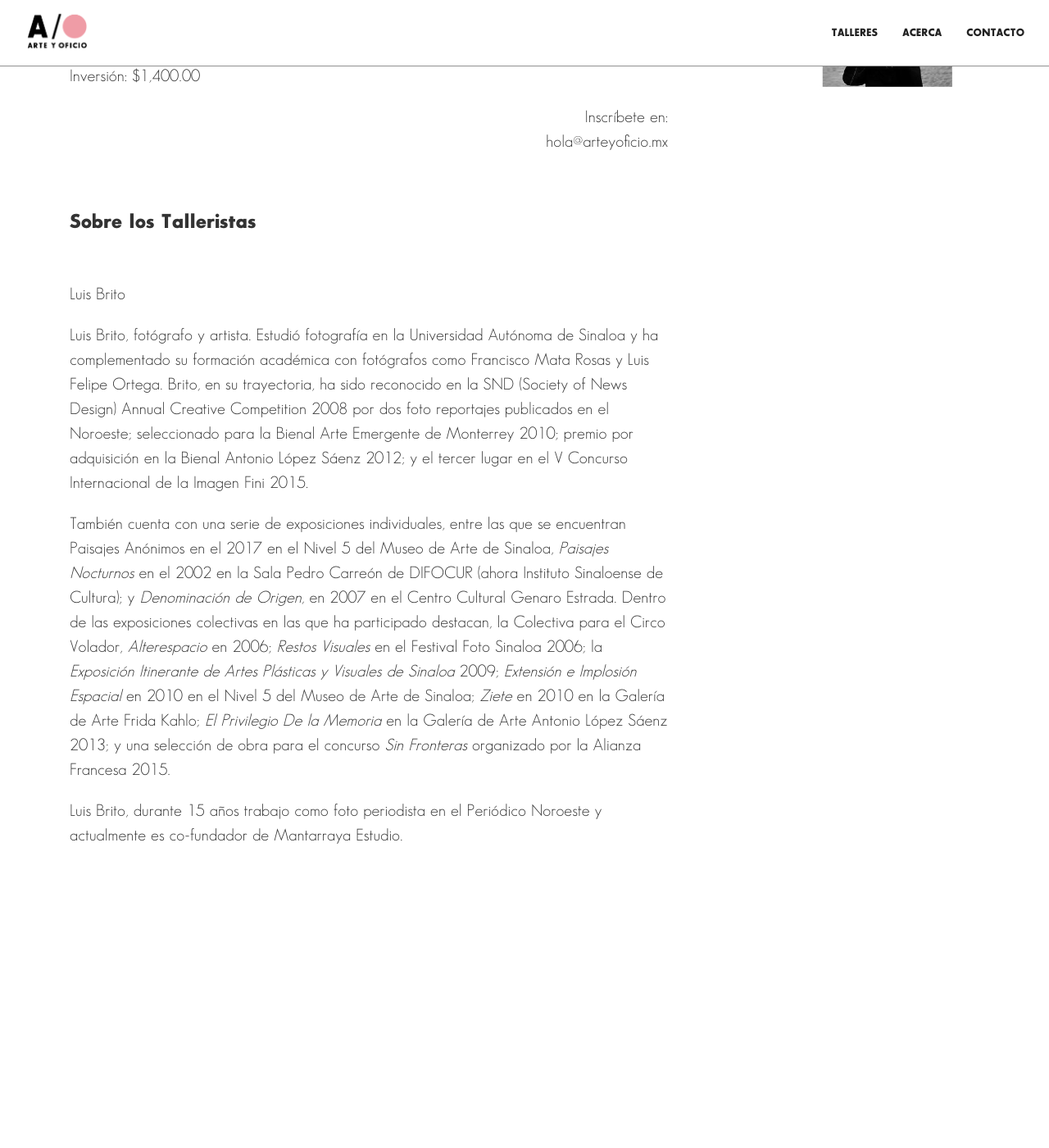
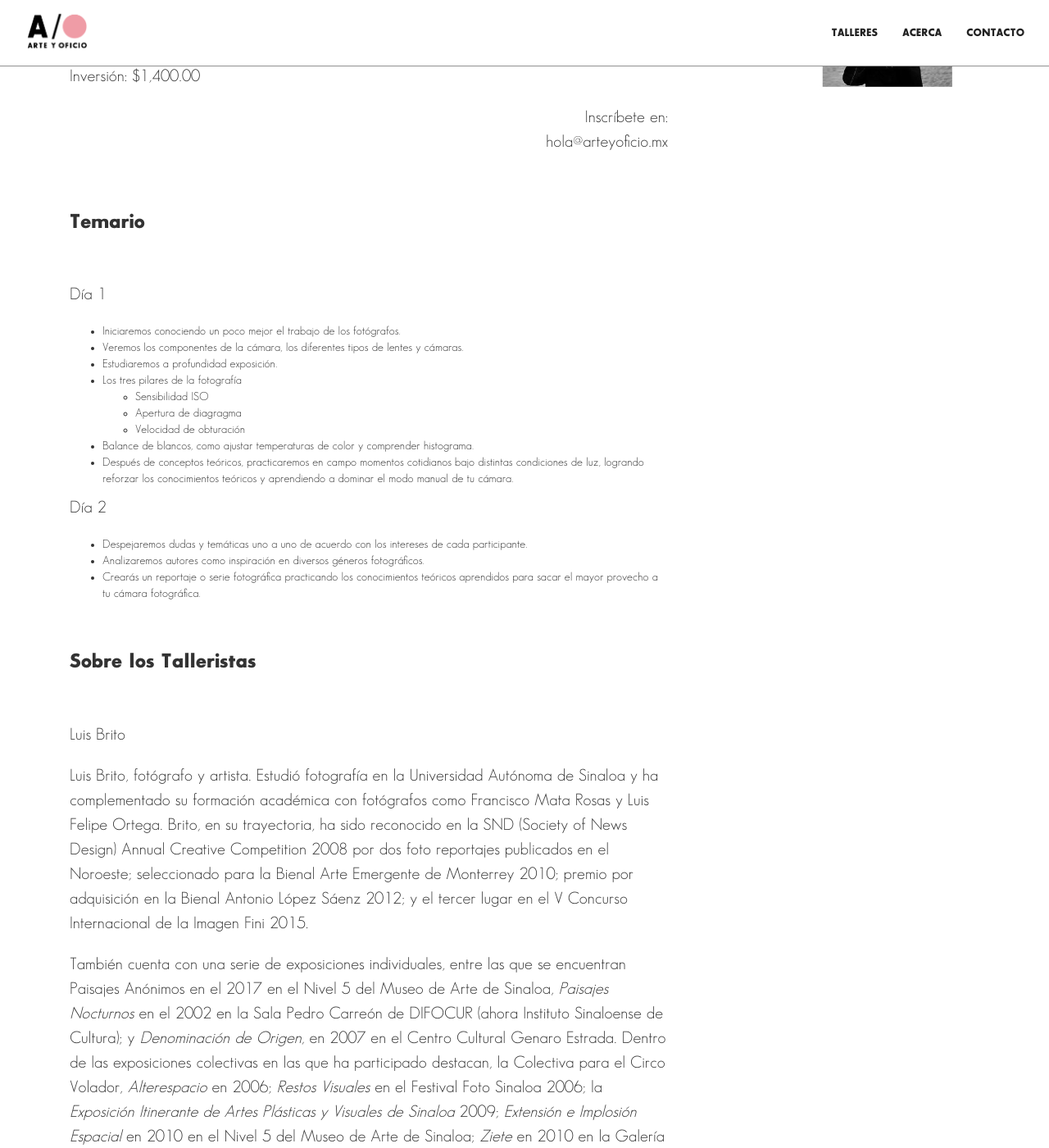
Before and after one commit to defvol/ayo, a Jekyll site: the page built from taller.md, in a window 1280 px wide and 1400 px high, scrolled down 395 px. Shown: the whole window at 82% size. Built offline with Jekyll 4.4.1, drawn with Linux system fonts in a browser that asks for light colours; comment, search, counter and statistics services are not loaded; before the commit the page ends 1549 px from its top, so only the background shows below that.

Commit message:
Add workshop agenda

```diff
--- a/_sass/_base.scss
+++ b/_sass/_base.scss
@@ -391,11 +391,6 @@ body {
 /** POSTS **/
 
 #post {
-  ul {
-    list-style: none;
-    padding-left: 0;
-  }
-
   div.pictures {
     padding-top: 40px;
   }
--- a/taller.md
+++ b/taller.md
@@ -26,6 +26,35 @@ Inversión: $1,400.00
 
 <br />
 
+### Temario
+
+<br />
+
+Día 1
+
+- Iniciaremos conociendo un poco mejor el trabajo de los fotógrafos.
+- Veremos los componentes de la cámara, los diferentes tipos de lentes y cámaras.
+- Estudiaremos a profundidad exposición.
+- Los tres pilares de la fotografía
+  - Sensibilidad ISO
+  - Apertura de diagragma
+  - Velocidad de obturación
+- Balance de blancos, como ajustar temperaturas de color y
+comprender histograma.
+- Después de conceptos teóricos, practicaremos en campo momentos
+cotidianos bajo distintas condiciones de luz, logrando reforzar los conocimientos teóricos y aprendiendo a dominar el modo manual de tu cámara.
+
+Día 2
+
+- Despejaremos dudas y temáticas uno a uno de acuerdo con los
+intereses de cada participante.
+- Analizaremos autores como inspiración en diversos géneros
+fotográficos.
+- Crearás un reportaje o serie fotográfica practicando los
+conocimientos teóricos aprendidos para sacar el mayor provecho a tu cámara fotográfica.
+
+<br />
+
 ### Sobre los Talleristas
 
 <br />
```
